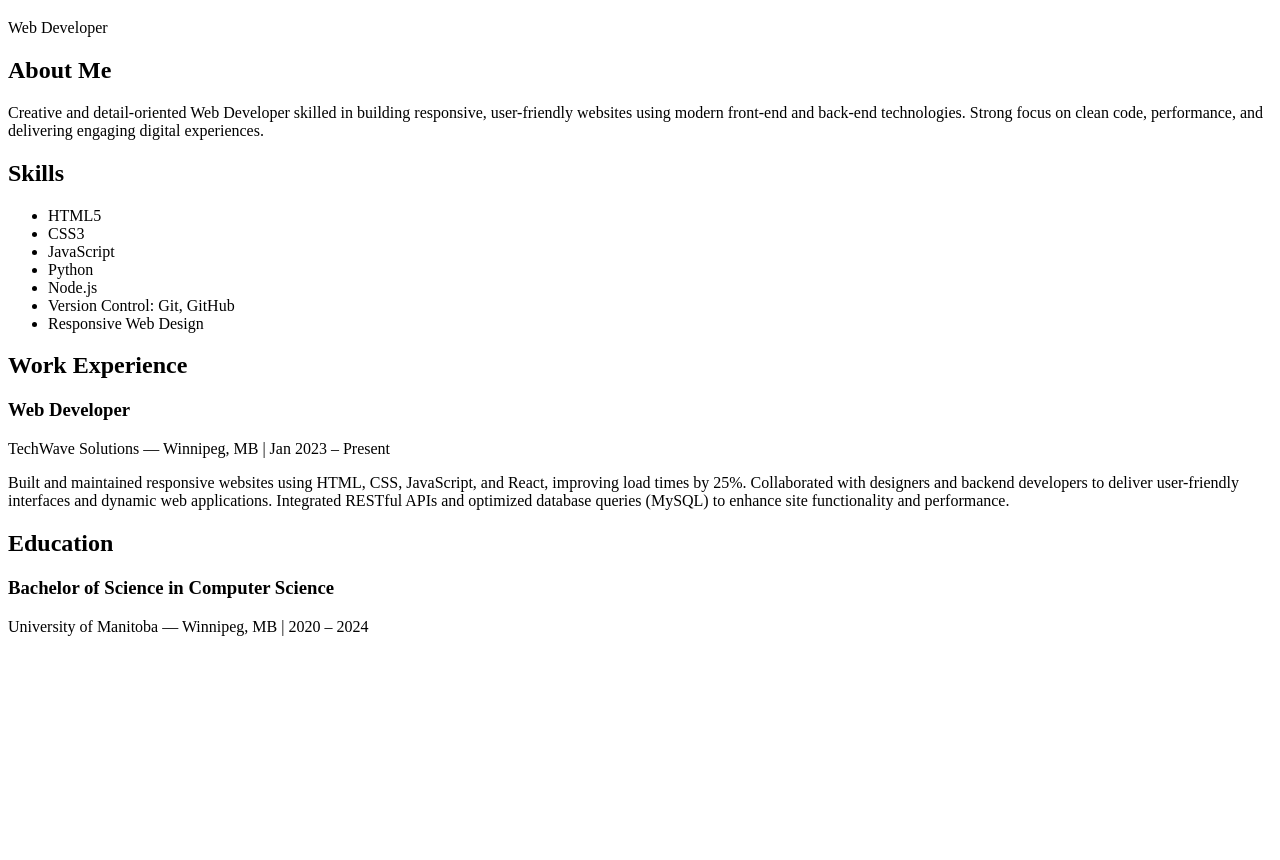
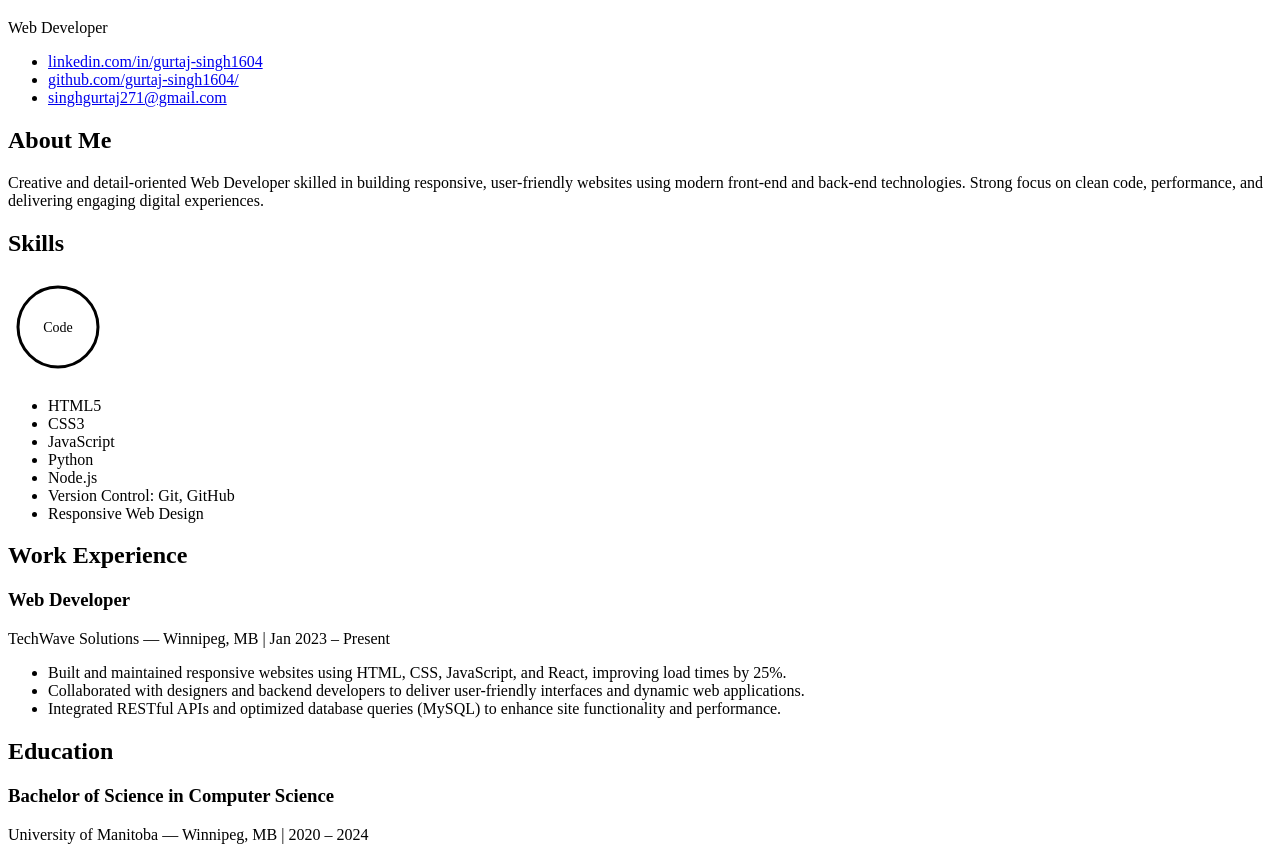
Before and after one commit to gurtaj-singh1604/Module_1_Assignment_-2230-, a plain HTML site: page index.html in a window 1280 px wide. Shown: the part 273-1133 px from the top of the page. Before the commit the page ends 925 px from the top, so only its background shows below. Drawn offline with Linux system fonts and the light colour scheme; files whose address does not match are found by name.

Commit message:
Added SVG graphic with accessibility features

```diff
--- a/index.html
+++ b/index.html
@@ -7,9 +7,17 @@
 </head>
 <body>
     <header>
+
         <img src="WhatsApp Image 2025-09-03 at 17.07.09_89e87295.jpg" alt="Gurtaj Singh - Professional Profile Picture" width="150">
         <h1>Gurtaj Singh</h1>
         <p>Web Developer</p>
+        <nav>
+        <ul>
+           <li> <a href="https://linkedin.com/in/gurtaj-singh1604">linkedin.com/in/gurtaj-singh1604</a></li>
+           <li> <a href="https://github.com/gurtaj-singh1604/">github.com/gurtaj-singh1604/</a></li>
+           <li> <a href="mailto:singhgurtaj271@gmail.com">singhgurtaj271@gmail.com</a></li>
+        <ul>
+        </nav>
     </header>
 
     <main>
@@ -20,6 +28,11 @@
 
         <section id="skills">
             <h2>Skills</h2>
+             <svg width="100" height="100" aria-labelledby="svg-title">
+                <title id="svg-title">Web Development Skills Icon</title>
+                <circle cx="50" cy="50" r="40" stroke="black" stroke-width="3" fill="transparent" />
+                <text x="50" y="55" text-anchor="middle" font-size="14">Code</text>
+    </svg>
         <ul>
             <li>HTML5</li>
             <li>CSS3</li>
@@ -36,11 +49,12 @@
         <article>
                 <h3>Web Developer</h3>
                 <p>TechWave Solutions — Winnipeg, MB | Jan 2023 – Present</p>
-                <p>Built and maintained responsive websites using HTML, CSS, JavaScript, and React, improving load times by 25%.
+        <ul>
+            <li>Built and maintained responsive websites using HTML, CSS, JavaScript, and React, improving load times by 25%.</li>
+            <li>Collaborated with designers and backend developers to deliver user-friendly interfaces and dynamic web applications.</li>
+            <li>Integrated RESTful APIs and optimized database queries (MySQL) to enhance site functionality and performance.</li>
+        </ul>
 
-Collaborated with designers and backend developers to deliver user-friendly interfaces and dynamic web applications.
-
-Integrated RESTful APIs and optimized database queries (MySQL) to enhance site functionality and performance.</p>
         </article>
 
         </section>
```
